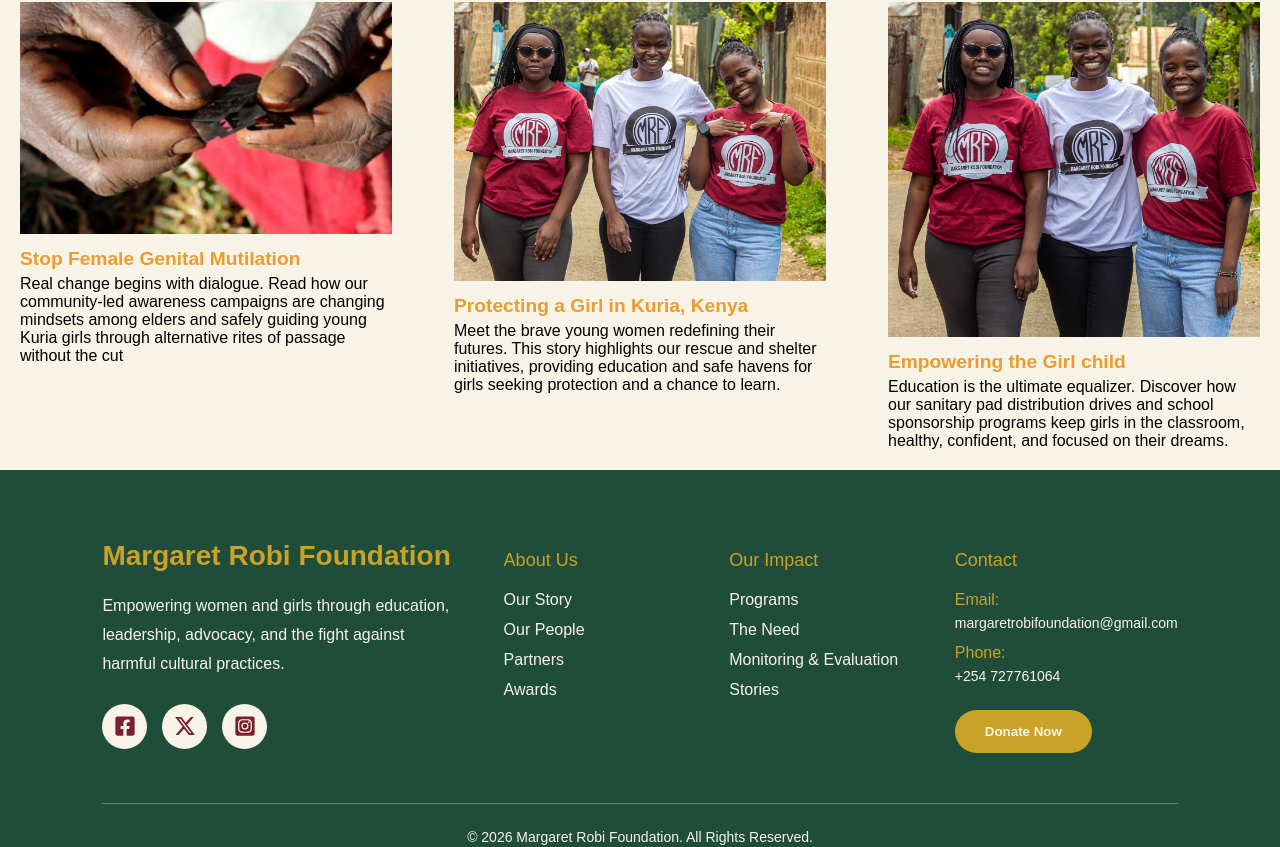
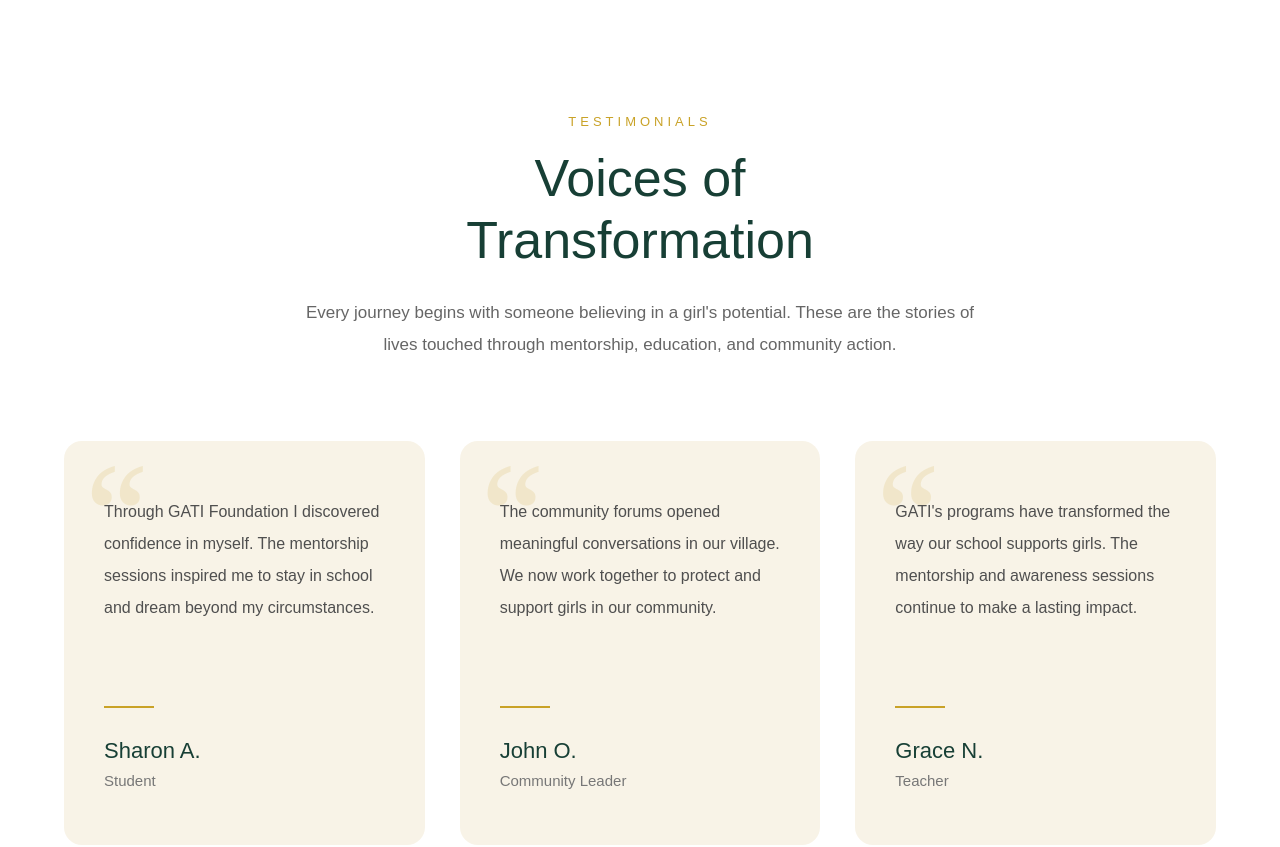
Before and after one commit to boyani-Otieno/gati-foundation, a React (Create React App) app: page / in a window 1280 px wide. Shown: the part 5876-6723 px from the top of the page. Built offline with nearby package versions, Linux system fonts and the light colour scheme.

Commit message:
add testimonial section

```diff
--- a/src/components/home/Home.jsx
+++ b/src/components/home/Home.jsx
@@ -8,6 +8,7 @@ import StorySection from "./story/StorySection";
 import Price from "./price/Pricing";
 import Recent from "./recent/Recent";
 import ImpactSection from "./Impact/ImpactSection";
+import TestimonialsSection from "./testimonials/testimonials";
 
 const Home = () => {
   useEffect(() => {
@@ -38,6 +39,9 @@ const Home = () => {
         <ImpactSection />
       </div>
       <div data-aos="fade-left">
+        <TestimonialsSection />
+      </div>
+      <div data-aos="fade-right">
         <Price />
       </div>
     </>
--- /dev/null
+++ b/src/components/home/testimonials/testimonials.css
@@ -0,0 +1,138 @@
+/*==================================
+TESTIMONIALS SECTION
+==================================*/
+
+.testimonials-section {
+  background: #ffffff;
+  padding: 130px 0;
+}
+
+.testimonials-container {
+  width: min(1200px, 90%);
+  margin: auto;
+}
+
+.testimonials-header {
+  text-align: center;
+  max-width: 700px;
+  margin: auto;
+  margin-bottom: 80px;
+}
+
+.testimonials-tag {
+  display: inline-block;
+  letter-spacing: 4px;
+  color: #C9A227;
+  font-size: 13px;
+  text-transform: uppercase;
+  margin-bottom: 18px;
+}
+
+.testimonials-header h2 {
+  font-size: 52px;
+  font-weight: 300;
+  color: #173F35;
+  line-height: 1.2;
+  margin-bottom: 25px;
+}
+
+.testimonials-header p {
+  color: #666;
+  line-height: 1.9;
+  font-size: 17px;
+}
+
+.testimonial-grid {
+  display: grid;
+  grid-template-columns: repeat(3,1fr);
+  gap: 35px;
+}
+
+.testimonial-card {
+  background: #F8F3E7;
+  padding: 55px 40px;
+  position: relative;
+  border-radius: 18px;
+  transition: .4s;
+  overflow: hidden;
+}
+
+.testimonial-card:hover {
+  transform: translateY(-10px);
+  box-shadow: 0 20px 40px rgba(0,0,0,.08);
+}
+
+.quote-mark {
+  position: absolute;
+  top: -25px;
+  left: 20px;
+  font-size: 140px;
+  color: rgba(201,162,39,.15);
+  font-family: Georgia, serif;
+}
+
+.testimonial-text {
+  position: relative;
+  color: #4f4f4f;
+  line-height: 2;
+  font-size: 16px;
+  z-index: 2;
+  min-height: 180px;
+}
+
+.testimonial-divider {
+  width: 50px;
+  height: 2px;
+  background: #C9A227;
+  margin: 30px 0;
+}
+
+.testimonial-card h4 {
+  color: #173F35;
+  font-size: 22px;
+  font-weight: 500;
+  margin-bottom: 8px;
+}
+
+.testimonial-card span {
+  color: #777;
+  font-size: 15px;
+}
+
+/*=========================
+TABLET
+=========================*/
+
+@media(max-width:992px){
+
+.testimonial-grid{
+grid-template-columns:1fr;
+max-width:700px;
+margin:auto;
+}
+
+}
+
+/*=========================
+MOBILE
+=========================*/
+
+@media(max-width:768px){
+
+.testimonials-section{
+padding:90px 0;
+}
+
+.testimonials-header h2{
+font-size:38px;
+}
+
+.testimonial-card{
+padding:45px 30px;
+}
+
+.testimonial-text{
+min-height:auto;
+}
+
+}
--- /dev/null
+++ b/src/components/home/testimonials/testimonials.jsx
@@ -0,0 +1,73 @@
+import React from "react";
+import "./testimonials.css";
+
+const testimonials = [
+  {
+    quote:
+      "Through GATI Foundation I discovered confidence in myself. The mentorship sessions inspired me to stay in school and dream beyond my circumstances.",
+    name: "Sharon A.",
+    role: "Student",
+  },
+  {
+    quote:
+      "The community forums opened meaningful conversations in our village. We now work together to protect and support girls in our community.",
+    name: "John O.",
+    role: "Community Leader",
+  },
+  {
+    quote:
+      "GATI's programs have transformed the way our school supports girls. The mentorship and awareness sessions continue to make a lasting impact.",
+    name: "Grace N.",
+    role: "Teacher",
+  },
+];
+
+const TestimonialsSection = () => {
+  return (
+    <section className="testimonials-section">
+      <div className="testimonials-container">
+
+        <div className="testimonials-header">
+          <span className="testimonials-tag">
+            TESTIMONIALS
+          </span>
+
+          <h2>
+            Voices of
+            <br />
+            Transformation
+          </h2>
+
+          <p>
+            Every journey begins with someone believing in a girl's
+            potential. These are the stories of lives touched through
+            mentorship, education, and community action.
+          </p>
+        </div>
+
+        <div className="testimonial-grid">
+          {testimonials.map((item, index) => (
+            <div className="testimonial-card" key={index}>
+
+              <div className="quote-mark">“</div>
+
+              <p className="testimonial-text">
+                {item.quote}
+              </p>
+
+              <div className="testimonial-divider"></div>
+
+              <h4>{item.name}</h4>
+
+              <span>{item.role}</span>
+
+            </div>
+          ))}
+        </div>
+
+      </div>
+    </section>
+  );
+};
+
+export default TestimonialsSection;
```
